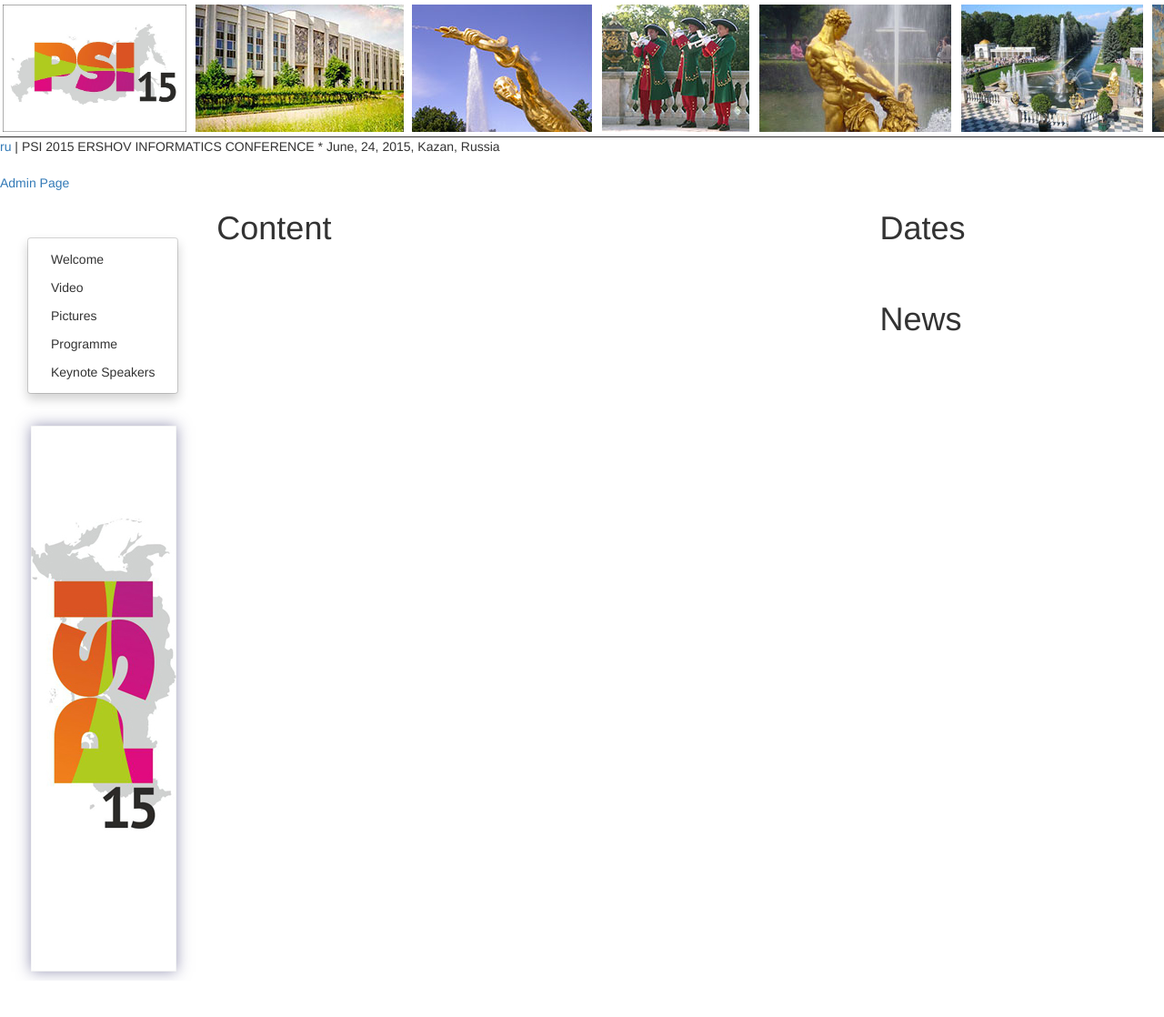
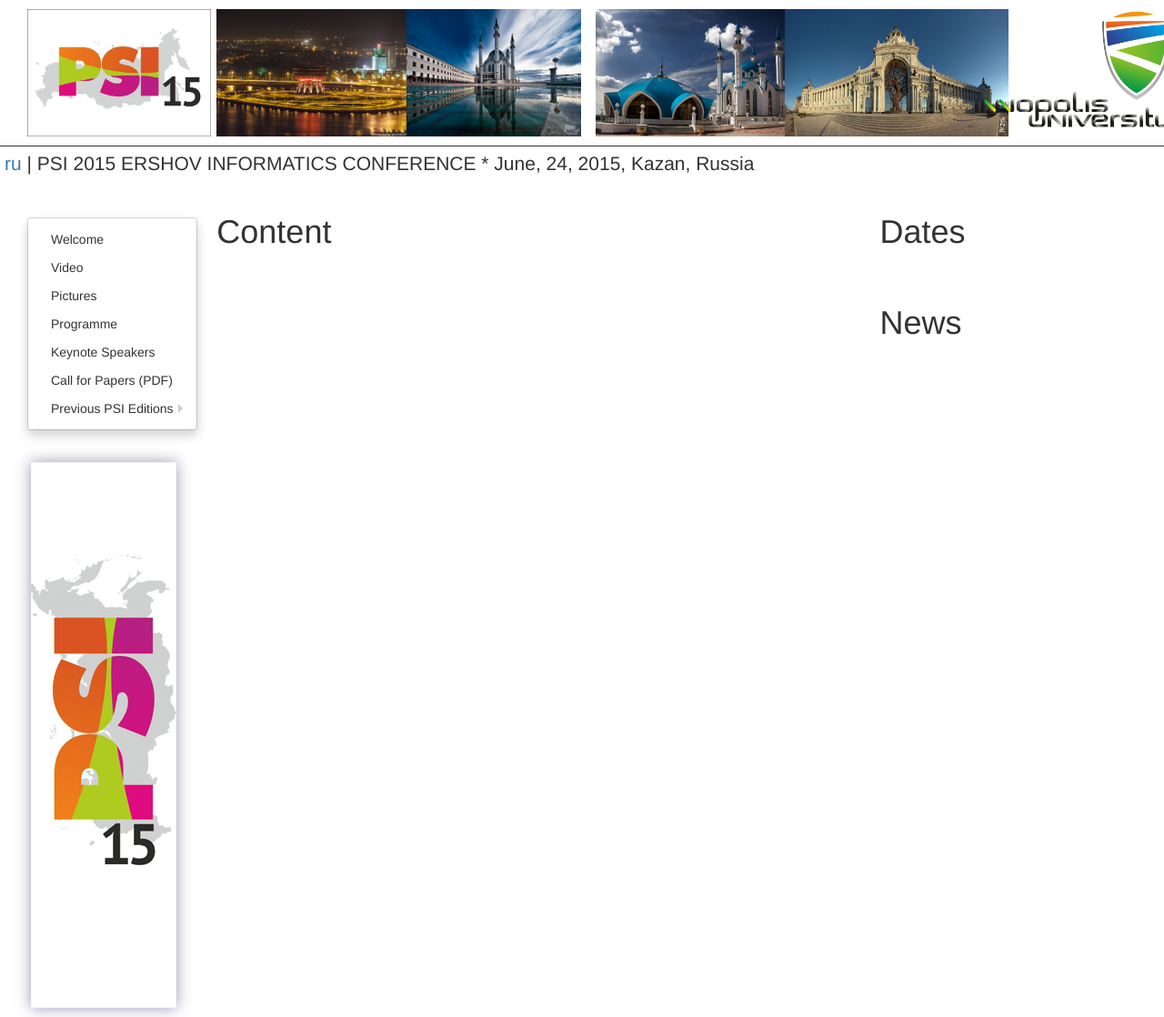
Before and after one commit to lunatik-210/psi, a Flask app: page / in a window 1280 px wide. Shown: the whole page at 91% size. Before the commit the page ends 1077 px from the top, so only its background shows below. Run offline with Flask 2, Linux system fonts and the light colour scheme; data that the repository does not hold is empty; parts of the project's set-up code (start-up, migrations or seed data) failed here and were passed over; some libraries are stand-ins or nearby versions.

Commit message:
Fixed mnro requirements from customer

```diff
--- a/app/static/css/main.css
+++ b/app/static/css/main.css
@@ -101,6 +101,11 @@
     clear:both;
 }
 
+.title {
+    margin-left: 5px;
+    font-size: 150%; /* Размер шрифта в процентах */
+}
+
 #back-to-top
 {
     position: fixed;
--- a/app/static/css/menu.css
+++ b/app/static/css/menu.css
@@ -1,6 +1,6 @@
 .menu
 {
-    margin-top: 50px;
+    margin-top: 24px;
     display: block;
     position: static;
 }
--- a/app/static/css/slideshow.css
+++ b/app/static/css/slideshow.css
@@ -9,15 +9,14 @@
 
 .header
 {
-  height: 140px;
-  width: 300%;
+   max-height: 140px;
+   margin-top: 10px;
+   margin-bottom: 10px;
 }
 
 .header img
 {
-  max-height: 140px;
-  margin-right: 3px;
-  margin-left: 3px;
+  height: 140px;
   -webkit-transition: all 0.5s ease;
   -moz-transition: all 0.5s ease;
   -o-transition: all 0.5s ease;
@@ -41,6 +40,8 @@
 
 .line-separator
 {
+  margin-top: 4px;
+  margin-bottom: 4px;
   height: 1px;
   background: #717171;
   border-bottom: 1px solid #313030;
--- a/app/templates/header.html
+++ b/app/templates/header.html
@@ -1,13 +1,22 @@
-<div class="header-container">
-    <div class="header">
-        <a href="/"><img src="{{ url_for('static', filename='images/logo.jpg') }}"></a>
-        <img src="{{ url_for('static', filename='images/header/h1.png') }}">
-        <img src="{{ url_for('static', filename='images/header/h2.png') }}">
-        <img src="{{ url_for('static', filename='images/header/h3.png') }}">
-        <img src="{{ url_for('static', filename='images/header/h4.png') }}">
-        <img src="{{ url_for('static', filename='images/header/h5.png') }}">
-        <img src="{{ url_for('static', filename='images/header/h6.png') }}">
-        <img src="{{ url_for('static', filename='images/header/h7.png') }}">
-        <img src="{{ url_for('static', filename='images/header/h8.png') }}">
+<div class="header container-fluid">
+    <div class="row-fluid">
+        <div class="col-md-2">
+            <a href="/"><img src="{{ url_for('static', filename='images/logo.jpg') }}"></a>
+        </div>
+        <div class="col-md-2">
+            <img src="{{ url_for('static', filename='images/kazan/2.jpg') }}">
+        </div>
+        <div class="col-md-2">
+            <img src="{{ url_for('static', filename='images/kazan/4.jpg') }}">
+        </div>
+        <div class="col-md-2">
+            <img src="{{ url_for('static', filename='images/kazan/5.jpg') }}">
+        </div>
+        <div class="col-md-2">
+            <img src="{{ url_for('static', filename='images/kazan/6.jpg') }}">
+        </div>
+        <div class="col-md-2 text-center">
+            <a href="http://university.innopolis.ru/"><img src="{{ url_for('static', filename='images/iu_logo.png') }}"></a>
+        </div>
     </div>
 </div>
--- a/app/templates/index.html
+++ b/app/templates/index.html
@@ -24,14 +24,11 @@
 {% include "header.html" %}
 
 <div class="line-separator"></div>
-<div class="after_header">
+<div class="after_header title">
     <a href="" id="changeLanguageButton">{{ _('ru') }}</a> |
     <span>PSI 2015 ERSHOV INFORMATICS CONFERENCE * June, 24, 2015, Kazan, Russia</span>
 </div>
 <br>
-<div>
-    <p class="inline"><a href="admin">{{_('Admin Page')}}</a></p>
-</div>
 
 <div class="container-fluid">
     <div class="row-fluid">
--- a/app/templates/menu.html
+++ b/app/templates/menu.html
@@ -47,8 +47,9 @@
         {% endif %}
     </li>
 
-    <li><a href="http://www.easychair.org/smart-program/PSI2015/">{{ _('Programme') }}</a></li>
+    <li><a href="http://www.easychair.org/smart-program/PSI2015/program.html">{{ _('Programme') }}</a></li>
     <li><a href="{{ url_for('main.speakers') }}">{{ _('Keynote Speakers') }}</a></li>
+    <li><a href="{{ url_for('static', filename='data/psi_2015_cfp.pdf') }}">{{ _('Call for Papers (PDF)') }}</a></li>
 
     {% for child_node in data %}
         {% if locale == 'en' %}
@@ -62,4 +63,29 @@
             {{add_submenu(child_node)}}
         </li>
     {% endfor %}
+
+    <li class="dropdown-submenu">
+        <a href="">{{ _('Previous PSI Editions') }}</a>
+        {% if video_tags %}
+            <ul class="dropdown-menu">
+                {% for tag in video_tags %}
+                    {% if locale == 'en' %}
+                        <li><a href="http://psi.nsc.ru/en/psi11">PSI'11</a></li>
+                        <li><a href="http://psi.nsc.ru/en/psi09/index.shtml">PSI'09</a></li>
+                        <li><a href="http://psi.nsc.ru/en/psi06/index">PSI'06</a></li>
+                        <li><a href="http://psi.nsc.ru/en/psi03/index">PSI'03</a></li>
+                        <li><a href="http://psi.nsc.ru/en/psi01/index">PSI'01</a></li>
+                        <li><a href="http://psi.nsc.ru/en/psi99"/index>PSI'99</a></li>
+                    {% else %}
+                        <li><a href="http://psi.nsc.ru/ru/psi11">PSI'11</a></li>
+                        <li><a href="http://psi.nsc.ru/ru/psi09/index.shtml">PSI'09</a></li>
+                        <li><a href="http://psi.nsc.ru/ru/psi06/index">PSI'06</a></li>
+                        <li><a href="http://psi.nsc.ru/ru/psi03/index">PSI'03</a></li>
+                        <li><a href="http://psi.nsc.ru/ru/psi01/index">PSI'01</a></li>
+                        <li><a href="http://psi.nsc.ru/ru/psi99"/index>PSI'99</a></li>
+                    {% endif %}
+                {% endfor %}
+            </ul>
+        {% endif %}
+    </li>
 </ul>
```
Also changed, not shown: app/static/images/iu_logo.png (added), app/static/images/kazan/1.jpg (added), app/static/images/kazan/2.jpg (added), app/static/images/kazan/3.jpg (added), app/static/images/kazan/4.jpg (added), app/static/images/kazan/5.jpg (added), app/static/images/kazan/6.jpg (added), app/translations/ru/LC_MESSAGES/messages.po, 3 other files.
